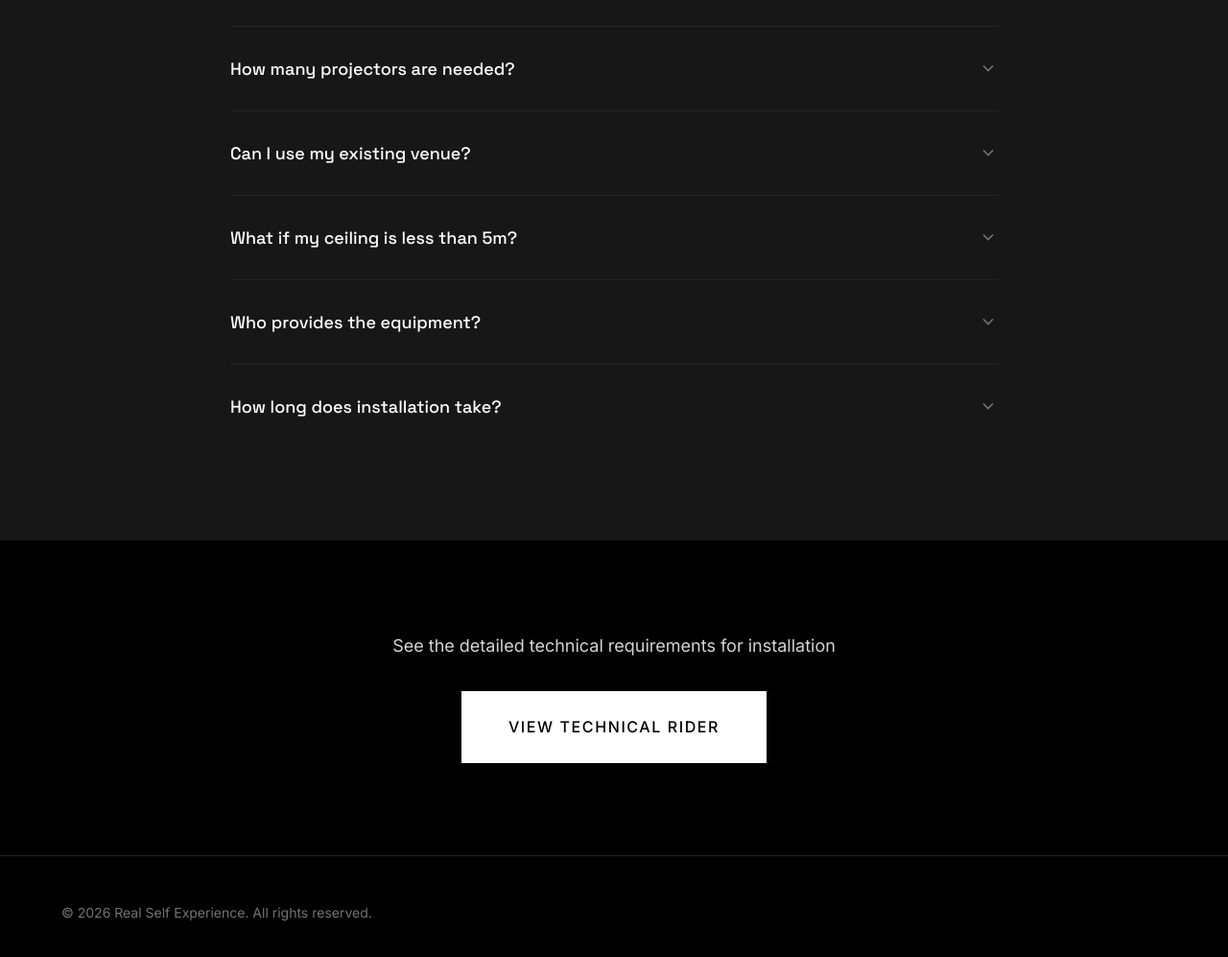
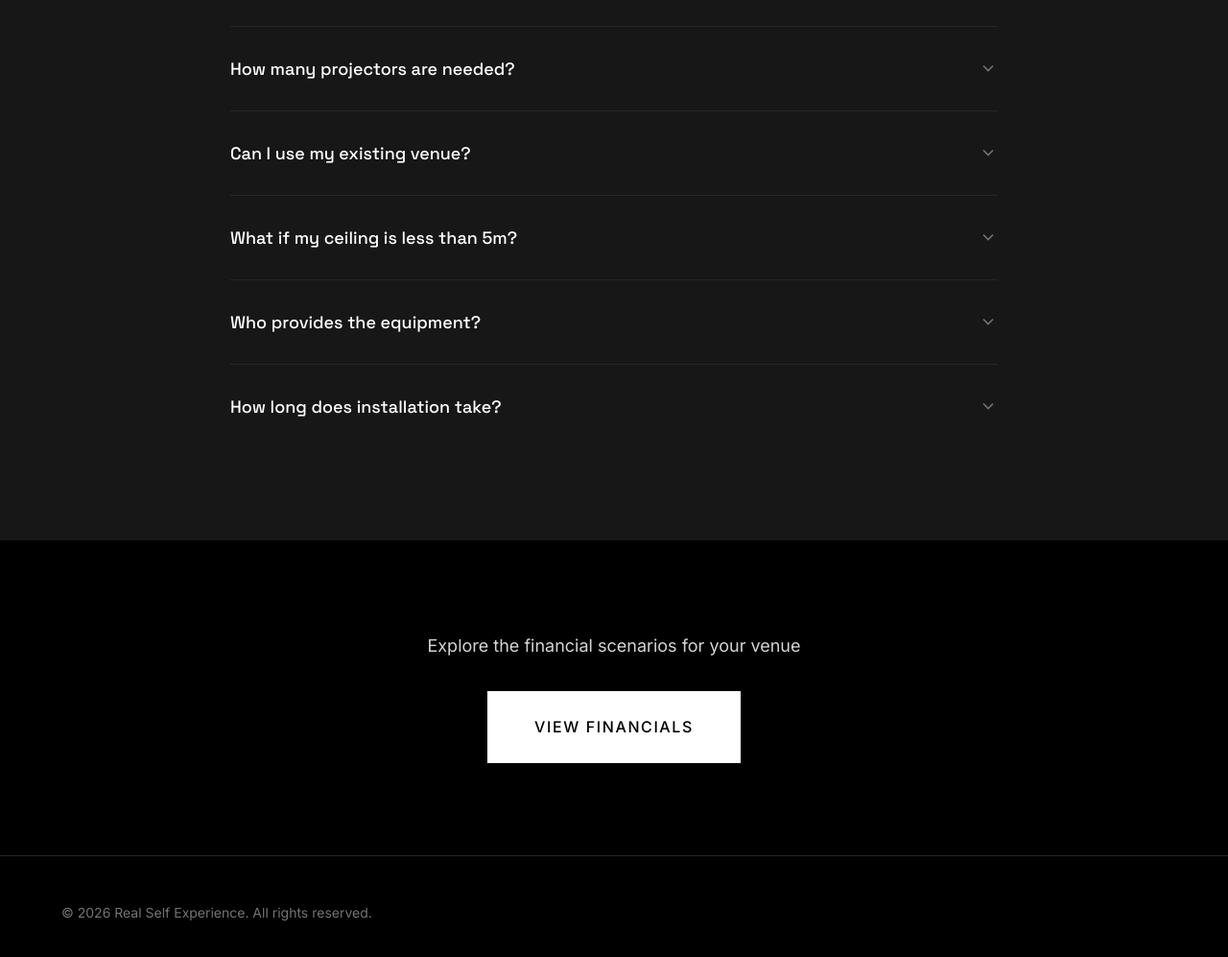
Before and after one commit to G3dar/realself-china, a website: page realself-china/tech-rider.html in a window 1280 px wide. Shown: the part 8067-9064 px from the top of the page at 96% size. Drawn offline with Linux system fonts and the light colour scheme.

Commit message:
Update Tech Rider CTA to View Financials
Co-Authored-By: Claude Opus 4.5 <noreply@anthropic.com>

```diff
--- a/realself-china/i18n/en.json
+++ b/realself-china/i18n/en.json
@@ -287,8 +287,8 @@
       }
     },
     "cta": {
-      "subtitle": "See the detailed technical requirements for installation",
-      "button": "View Technical Rider"
+      "subtitle": "Explore the financial scenarios for your venue",
+      "button": "View Financials"
     },
     "venueTitle": "Venue Requirements",
     "audio": {
--- a/realself-china/i18n/zh.json
+++ b/realself-china/i18n/zh.json
@@ -287,8 +287,8 @@
       }
     },
     "cta": {
-      "subtitle": "查看安装的详细技术要求",
-      "button": "查看技术清单"
+      "subtitle": "探索您场地的财务方案",
+      "button": "查看财务"
     },
     "venueTitle": "场地要求",
     "audio": {
--- a/realself-china/tech-rider.html
+++ b/realself-china/tech-rider.html
@@ -978,7 +978,7 @@
     <section class="section">
         <div class="container text-center">
             <p class="hero__tagline mb-xl" style="font-size: 1.125rem;" data-i18n="techRider.cta.subtitle">Explore the financial scenarios for your venue</p>
-            <a href="investment.html" class="btn btn--primary btn--large" data-i18n="techRider.cta.button">View Scenarios</a>
+            <a href="investment.html" class="btn btn--primary btn--large" data-i18n="techRider.cta.button">View Financials</a>
         </div>
     </section>
 
```
